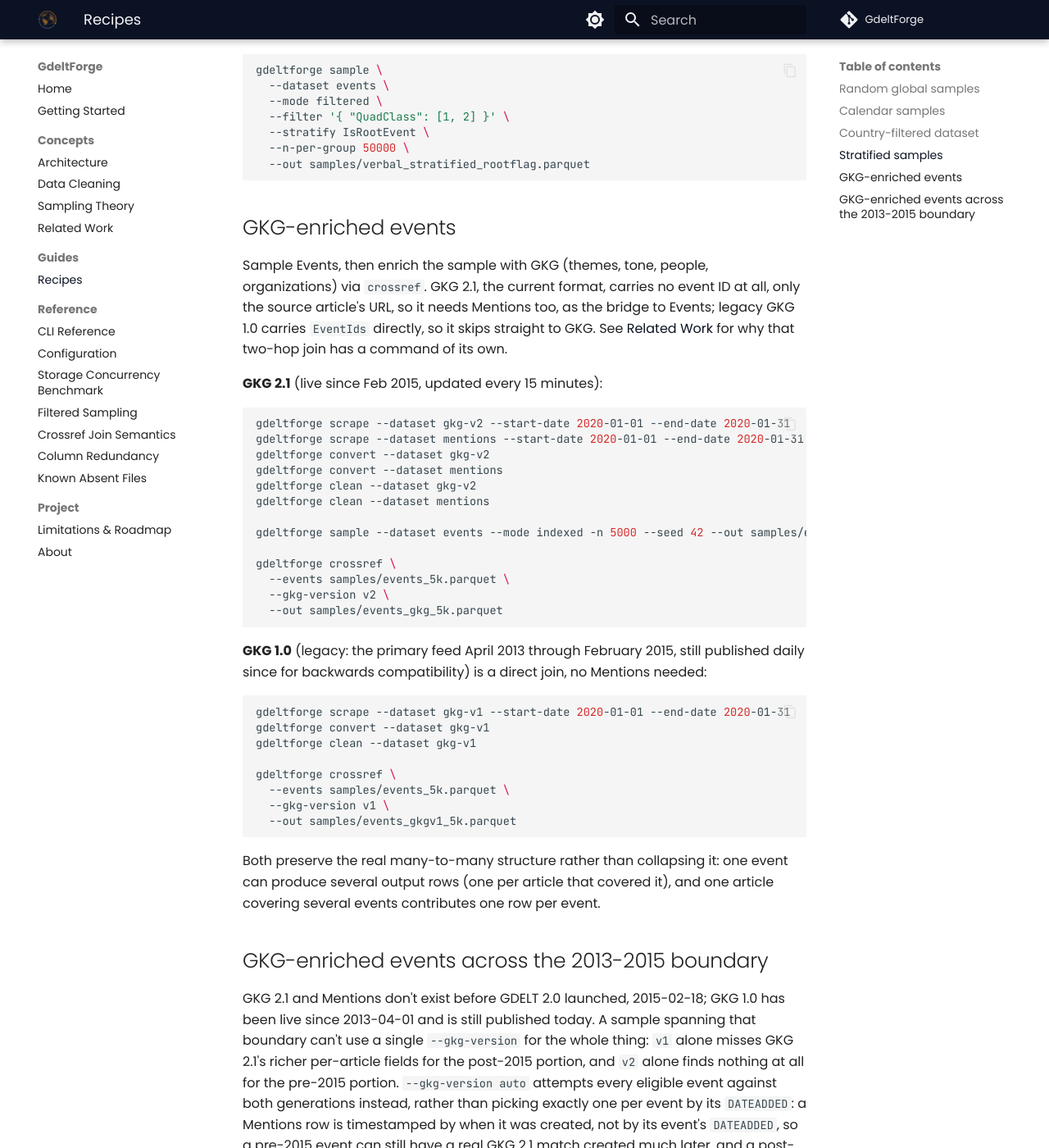
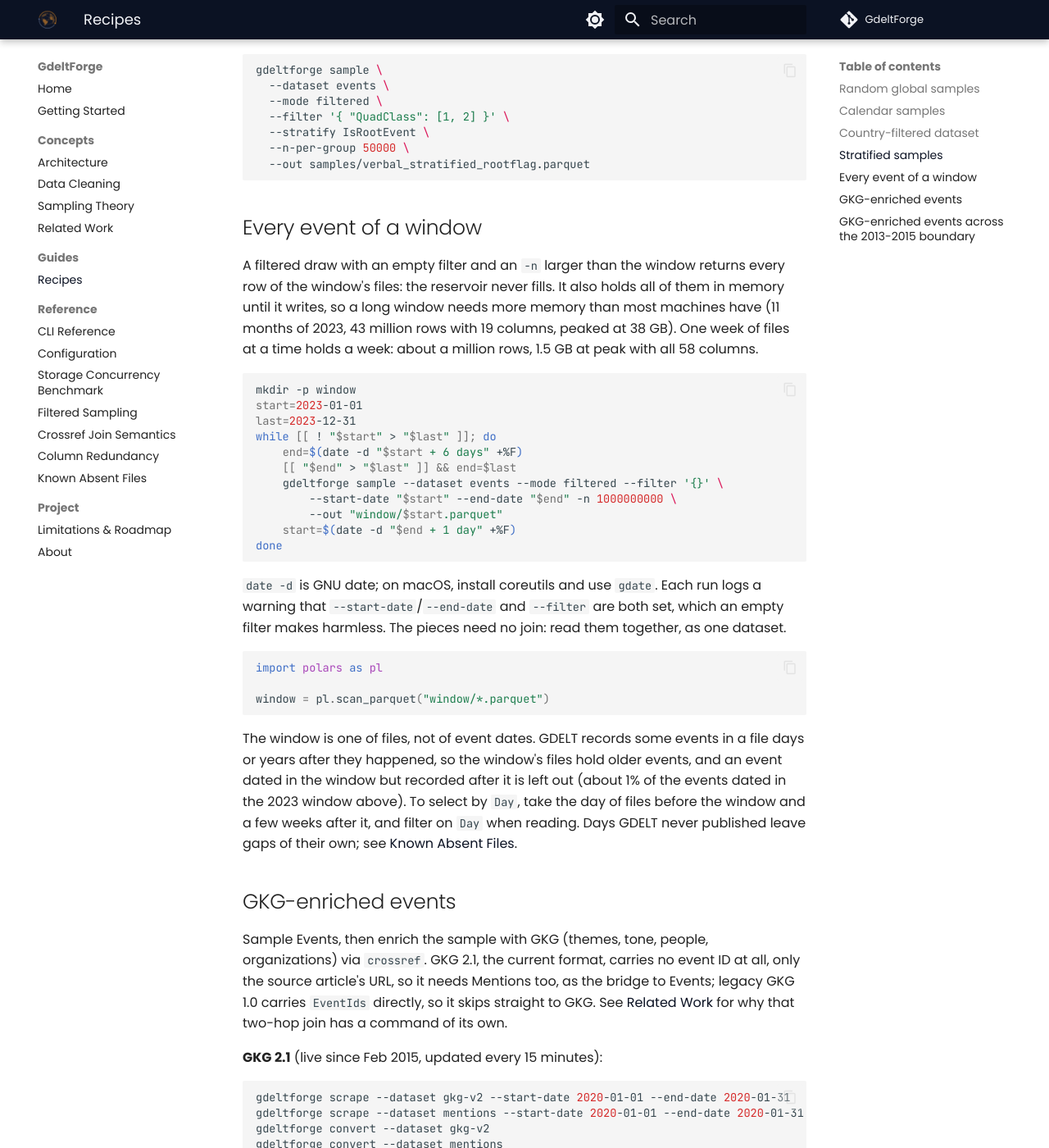
Before and after one commit to Vinicius-Teixeirac/GdeltForge, an MkDocs documentation site: the page built from docs/recipes.md, in a window 1280 px wide and 1400 px high, scrolled down 2274 px. Shown: the whole window at 82% size. Built offline with MkDocs 1.6.1 and Material for MkDocs 9.7.7, drawn with Linux system fonts in a browser that asks for light colours; comment, search, counter and statistics services are not loaded.

Commit message:
docs(recipes): draw every event of a long window a week at a time
A filtered draw with an empty filter and an -n above the window's rows
returns every row of the window's files, since its reservoir never
fills. It also holds all of them until it writes: eleven months of
2023, 43 million rows with 19 columns, peaked at 38 GB. One week of
files at a time holds about a million rows, 1.5 GB at peak with all 58
columns, and the weekly pieces together hold exactly the rows of the
window's files.

The new recipe gives the weekly loop, says how to read the pieces as
one dataset, and says the window is one of files: an event dated in
the window but recorded after it is left out, about 1% of the 2023
window's events, so selecting by Day needs files on either side and a
filter on Day when reading.

Claude Code has been used: the prompt condenses a multi-message
session, reproduced here in full:

    Review the research repository's anatomy_of_GDELT notebook, which
    has new findings about GDELT's data, and decide whether gdeltforge
    can update anything from its content. Of the candidates found,
    address the documentation ones on branches: the days and updates
    GDELT never listed, which Known Absent Files doesn't cover, and
    two notes, on GoldsteinScale for event codes GDELT leaves unscored
    and on drawing every event of a long window without running out of
    memory. Leave the new DATEADDED erratum, scraping the translated
    stream and the crossref memory investigation for another session.

Co-Authored-By: Claude Opus 5.5 <noreply@anthropic.com>

````diff
--- a/docs/recipes.md
+++ b/docs/recipes.md
@@ -106,6 +106,48 @@ gdeltforge sample \
   --out samples/verbal_stratified_rootflag.parquet
 ```
 
+## Every event of a window
+
+A filtered draw with an empty filter and an `-n` larger than the window
+returns every row of the window's files: the reservoir never fills. It
+also holds all of them in memory until it writes, so a long window needs
+more memory than most machines have (11 months of 2023, 43 million rows
+with 19 columns, peaked at 38 GB). One week of files at a time holds a
+week: about a million rows, 1.5 GB at peak with all 58 columns.
+
+```bash
+mkdir -p window
+start=2023-01-01
+last=2023-12-31
+while [[ ! "$start" > "$last" ]]; do
+    end=$(date -d "$start + 6 days" +%F)
+    [[ "$end" > "$last" ]] && end=$last
+    gdeltforge sample --dataset events --mode filtered --filter '{}' \
+        --start-date "$start" --end-date "$end" -n 1000000000 \
+        --out "window/$start.parquet"
+    start=$(date -d "$end + 1 day" +%F)
+done
+```
+
+`date -d` is GNU date; on macOS, install coreutils and use `gdate`. Each
+run logs a warning that `--start-date`/`--end-date` and `--filter` are
+both set, which an empty filter makes harmless. The pieces need no join:
+read them together, as one dataset.
+
+```python
+import polars as pl
+
+window = pl.scan_parquet("window/*.parquet")
+```
+
+The window is one of files, not of event dates. GDELT records some events
+in a file days or years after they happened, so the window's files hold
+older events, and an event dated in the window but recorded after it is
+left out (about 1% of the events dated in the 2023 window above). To
+select by `Day`, take the day of files before the window and a few weeks
+after it, and filter on `Day` when reading. Days GDELT never published leave gaps of their own;
+see [Known Absent Files](known-absent-files.md).
+
 ## GKG-enriched events
 
 Sample Events, then enrich the sample with GKG (themes, tone, people, organizations) via `crossref`. GKG 2.1, the current format, carries no event ID at all, only the source article's URL, so it needs Mentions too, as the bridge to Events; legacy GKG 1.0 carries `EventIds` directly, so it skips straight to GKG. See [Related Work](comparison.md#where-gdeltforge-differs) for why that two-hop join has a command of its own.
````
Also changed, not shown: CHANGELOG.md (+5 -0 lines).
